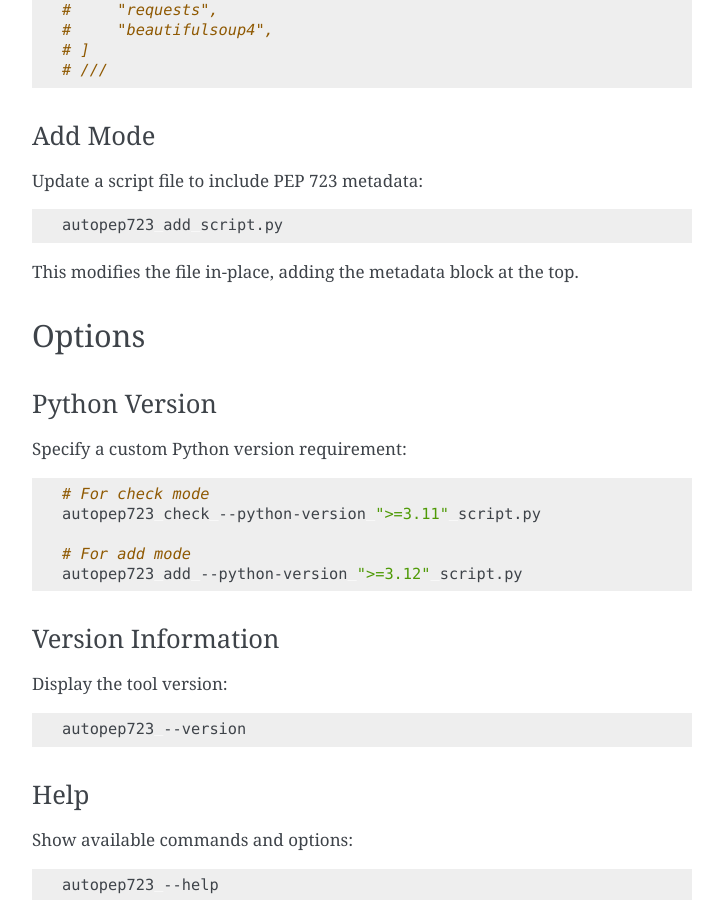
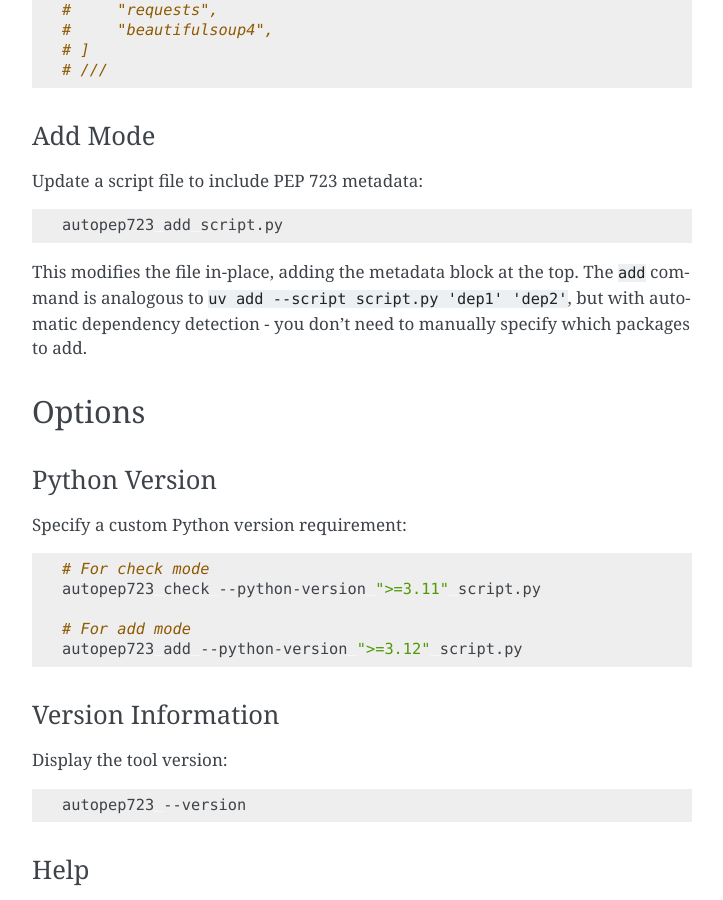
Before and after one commit to mgaitan/autopep723, a Sphinx documentation site: the page built from docs/usage.md, in a window 1280 px wide and 900 px high, scrolled down 1203 px. Shown: the whole window, without its empty margins (388-1111 px from the left). Built offline with Sphinx 7.4.7, drawn with Linux system fonts in a browser that asks for light colours.

Commit message:
Rename 'upgrade' subcommand to 'add' for consistency with uv
- Rename CLI subcommand from 'upgrade' to 'add' to match uv's syntax
- Update all function names: upgrade_command -> add_command
- Update all tests and documentation references
- Add clear documentation explaining that 'add' is analogous to 'uv add --script' with automatic dependency detection
- Maintain backward compatibility in functionality
- All tests passing with 99.61% coverage

This change makes autopep723 more intuitive for uv users by using
familiar 'add' terminology and explaining the relationship to uv's commands.

````diff
--- a/docs/usage.md
+++ b/docs/usage.md
@@ -65,7 +65,7 @@ Update a script file to include PEP 723 metadata:
 autopep723 add script.py
 ```
 
-This modifies the file in-place, adding the metadata block at the top.
+This modifies the file in-place, adding the metadata block at the top. The `add` command is analogous to `uv add --script script.py 'dep1' 'dep2'`, but with automatic dependency detection - you don't need to manually specify which packages to add.
 
 ## Options
 
````
Also changed, not shown: README.md (+2 -0 lines), docs/how-it-works.md (+2 -0 lines).
